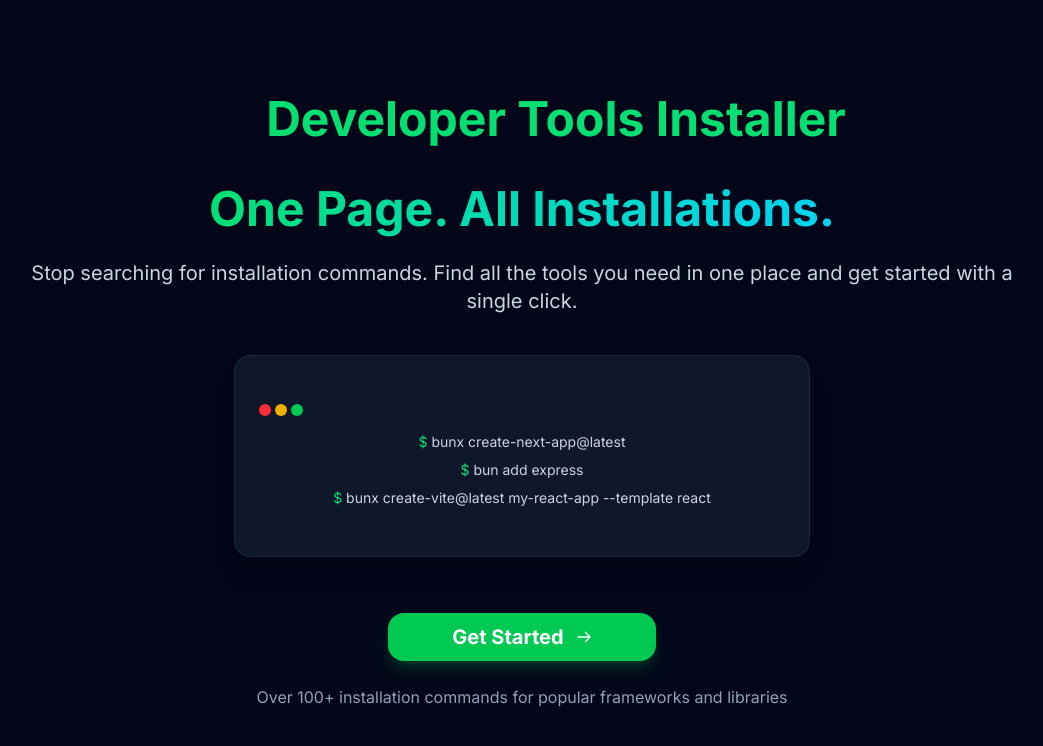
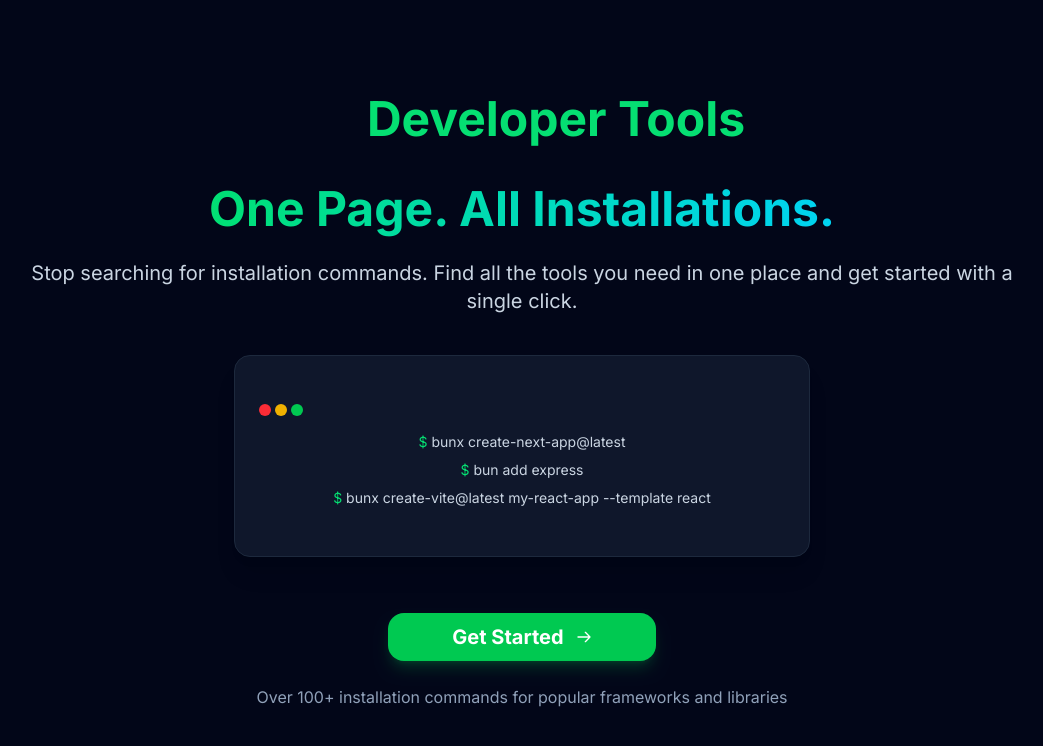
Before and after one commit to ayubdotdev/make-fast, a Next.js app: page / in a window 1280 px wide. Shown: the top 746 px of the page, without its empty margins (118-1161 px from the left). Built offline with nearby package versions, Linux system fonts and the light colour scheme.

Commit message:
final touch

```diff
--- a/package.json
+++ b/package.json
@@ -10,6 +10,8 @@
   },
   "dependencies": {
     "@radix-ui/react-slot": "^1.2.0",
+    "@splinetool/react-spline": "^4.0.0",
+    "@splinetool/runtime": "^1.9.82",
     "class-variance-authority": "^0.7.1",
     "clsx": "^2.1.1",
     "framer-motion": "^12.7.3",
--- a/src/app/layout.tsx
+++ b/src/app/layout.tsx
@@ -1,7 +1,6 @@
 import type { Metadata } from 'next';
 import { Inter } from 'next/font/google';
 import './globals.css';
-
 const inter = Inter({ subsets: ['latin'] });
 
 export const metadata: Metadata = {
@@ -16,6 +15,7 @@ export default function RootLayout({
 }) {
   return (
     <html lang="en" className="dark " >
+
       <body className={`${inter.className} antialiased bg-background text-foreground`}>{children}</body>
     </html>
   );
--- a/src/app/page.tsx
+++ b/src/app/page.tsx
@@ -66,7 +66,7 @@ export default function Home() {
             </motion.div>
           </div>
           <h1 className="text-3xl md:text-5xl font-bold text-green-400">
-            Developer Tools Installer
+            Developer Tools
             <path d="M45.8232 20.5411L44.038 17.2468L43.1066 15.5609L42.738 14.902L42.6992 14.9408L37.8094 6.47238C36.587 4.34075 34.2974 3.02301 31.8137 3.04239L27.5255 3.15865L14.7384 3.19741C12.313 3.21679 10.101 4.49577 8.87853 6.56927L1.09766 21.9945L15.0101 4.72831L33.2496 24.7656L30.0091 28.0406L31.9495 43.7178L31.9689 43.679V43.7178H31.9301L31.9689 43.7565L33.4824 45.2293L40.8364 52.4187C41.1469 52.7094 41.6514 52.3606 41.4379 51.9924L36.8975 43.0589L44.8142 28.4282L45.0664 28.1375C45.1634 28.0212 45.2604 27.905 45.3381 27.7887C46.8904 25.6764 47.1038 22.8472 45.8232 20.5411Z" fill="#AC7EF4">
             </path>
           </h1>
```
Also changed, not shown: 1 other file (tests, documents, lock files or other folders).
